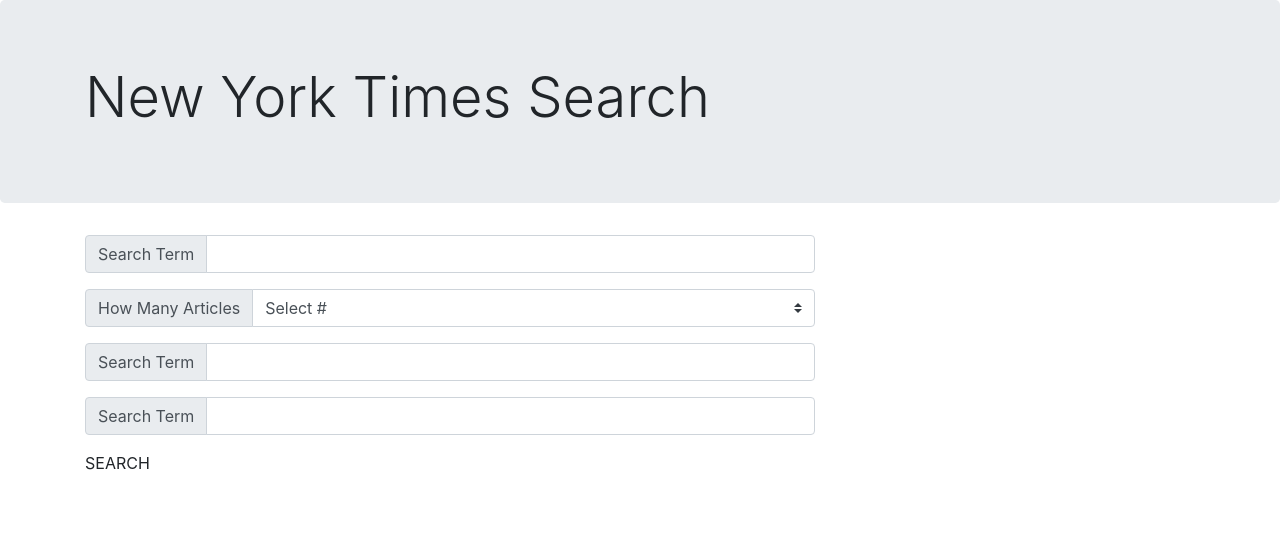
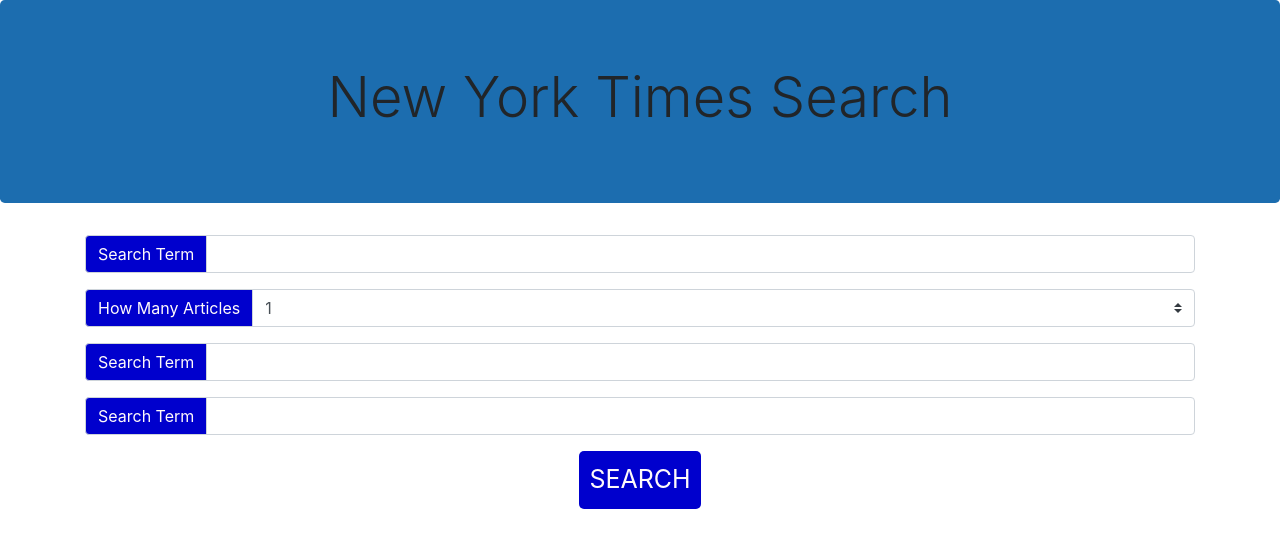
Before and after one commit to RichardKessler/NYT-Search, a plain HTML site: page index.html in a window 1280 px wide. Drawn offline with nearby package versions, Linux system fonts and the light colour scheme; no server answers.

Commit message:
changed CSS style

```diff
--- a/index.html
+++ b/index.html
@@ -21,7 +21,7 @@
 
     <div class="container">
         <div class="row">
-            <div class="col-md-8">
+            <div class="col-md-12">
                 <div class="input-group mb-3">
                     <div class="input-group-prepend">
                         <span class="input-group-text" id="inputGroup-sizing-default userSearch">Search Term</span>
@@ -34,7 +34,7 @@
                         <label class="input-group-text" for="inputGroupSelect01">How Many Articles</label>
                     </div>
                     <select class="custom-select" id="inputGroupSelect01">
-                      <option selected>Select #</option>
+                      <option selected>1</option>
                       <option value="1">1</option>
                       <option value="2">5</option>
                       <option value="3">10</option>
@@ -55,7 +55,7 @@
                     <input type="text" class="form-control" aria-label="Sizing example input" aria-describedby="inputGroup-sizing-default">
                 </div>
 
-                <buton class="Search">SEARCH</buton>
+                <button class="Search">SEARCH</button>
 
             </div>
         </div>
@@ -63,7 +63,7 @@
 
     <div class="container">
         <div class="row">
-            <div class="col-md-8">
+            <div class="col-md-12">
                 <div class="results"></div>
             </div>
         </div>
--- a/style.css
+++ b/style.css
@@ -1 +1,33 @@
-body {}
+body {
+    font-size: 25px;
+}
+
+.jumbotron {
+    background-color: rgb(28, 109, 175);
+    text-align: center;
+}
+
+.input-group-text {
+    background-color: mediumblue;
+    color: snow;
+}
+
+.form-control {
+    font-family: Cambria, Cochin, Georgia, Times, 'Times New Roman', serif;
+}
+
+.Search {
+    padding: 10px;
+    border: 3px;
+    border-radius: 5px;
+    background-color: mediumblue;
+    color: snow;
+}
+
+.row {
+    text-align: center;
+}
+
+.input-group {
+    text-align: center;
+}
```
